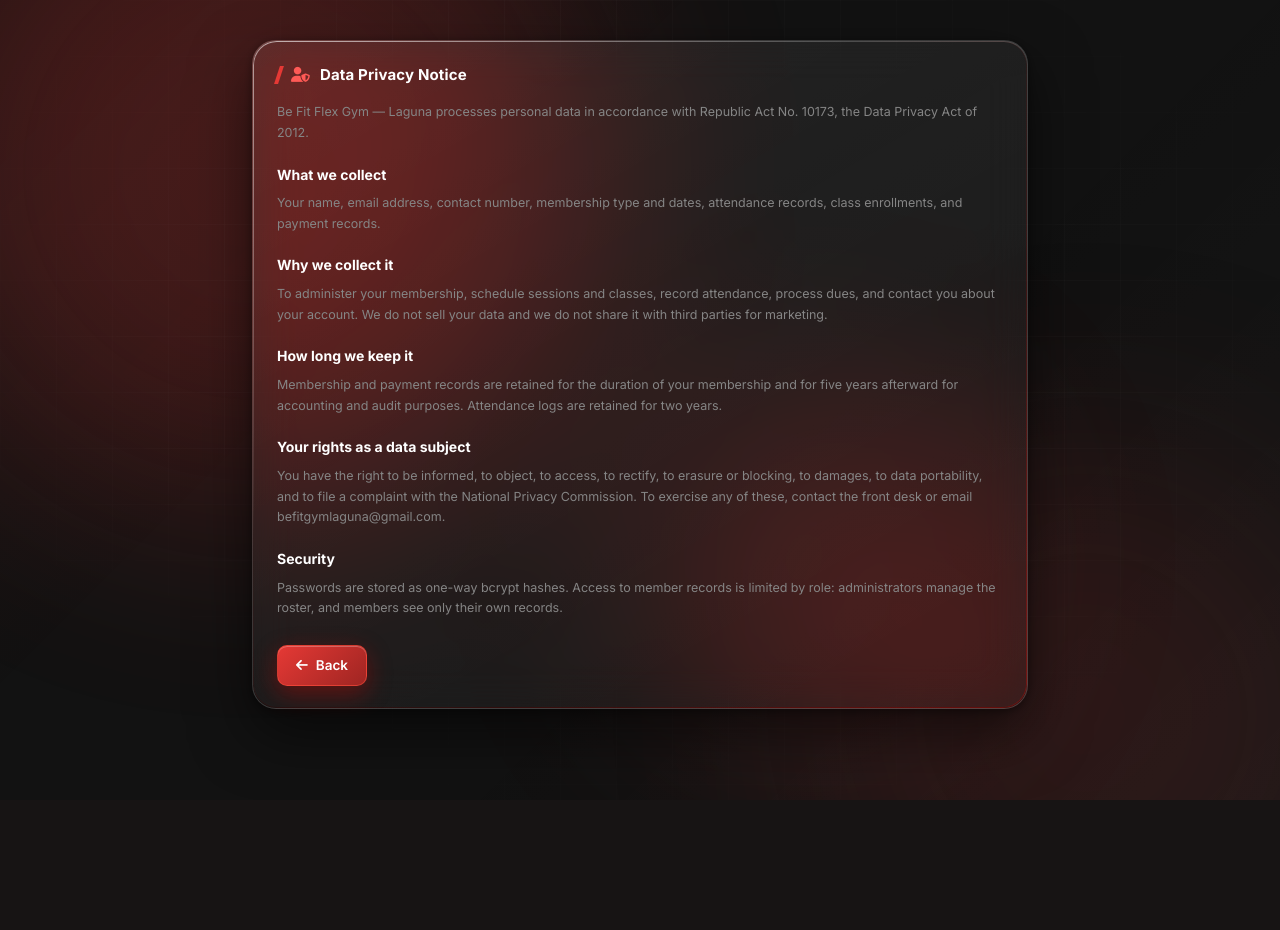
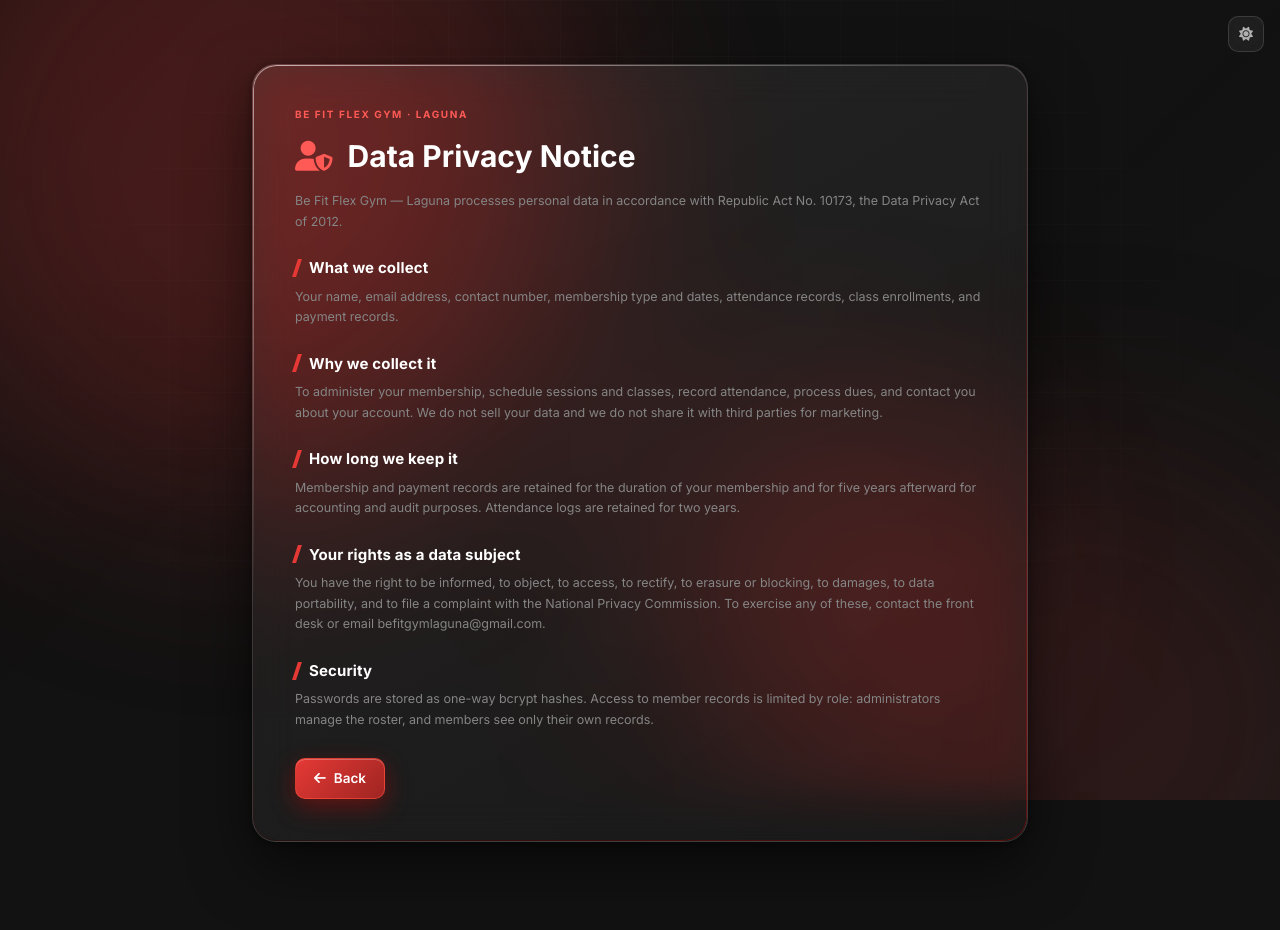
Before and after one commit to niethan188-byte/befitflex, a PHP site: page /privacy.php in a window 1280 px wide. Before the commit the page ends 800 px from the top, so only its background shows below. Run offline with PHP 8.4, Linux system fonts and the light colour scheme; some libraries are stand-ins or nearby versions.

Commit message:
Implement theme toggle functionality: add theme.js for light/dark mode switching, update UI elements across multiple pages, and enhance accessibility with theme control buttons.

```diff
--- a/assets/css/ui.css
+++ b/assets/css/ui.css
@@ -491,6 +491,15 @@ tr.picked { background: rgba(225,6,0,.08) !important; }
   padding: 6px 13px; border-radius: 999px; font-size: 12px;
   background: rgba(34,197,94,.12); border: 1px solid rgba(34,197,94,.3); color: #4ADE80;
 }
+[data-theme="light"] .kiosk-display { background: rgba(16,24,40,.045); }
+[data-theme="light"] .kiosk-inside .who { color: #15803D; }
+.kiosk-theme-toggle,
+.privacy-theme-toggle {
+  position: fixed;
+  z-index: 20;
+  top: max(16px, env(safe-area-inset-top));
+  right: max(16px, env(safe-area-inset-right));
+}
 
 /* ---------- member ID card ---------- */
 
@@ -512,6 +521,7 @@ tr.picked { background: rgba(225,6,0,.08) !important; }
 .idcard .mid { font: 600 13px/1 ui-monospace, Menlo, Consolas, monospace; letter-spacing: .18em; color: #FCA5A5; }
 .idcard .rowline { display: flex; justify-content: space-between; margin-top: 22px; font-size: 11px; color: #9BA1A9; position: relative; }
 .idcard .rowline b { display: block; color: #fff; font-size: 12.5px; margin-top: 2px; }
+.idcard .qr-unavailable { padding: 5px; color: #333; font-size: 11px; text-align: center; }
 .idcard-stage { display: grid; place-items: center; padding: 10px 0 4px; }
 .idcard-qr-frame {
   display: grid; place-items: center; width: 132px; height: 132px;
@@ -522,6 +532,45 @@ tr.picked { background: rgba(225,6,0,.08) !important; }
 .idcard-qr-frame .qr-load-error { color: #333; font-size: 11px; line-height: 1.35; padding: 5px; text-align: center; }
 .barcode { display: flex; gap: 1.5px; height: 44px; margin-top: 20px; align-items: flex-end; position: relative; }
 .barcode span { flex: 1; background: #fff; border-radius: 1px; }
+[data-theme="light"] .idcard {
+  background: linear-gradient(145deg, #FFFFFF, #F4F5F7 60%, #FDE8E7);
+  border-color: rgba(225,6,0,.32);
+  box-shadow: 0 18px 44px rgba(16,24,40,.14), inset 0 1px 0 rgba(255,255,255,.9);
+}
+[data-theme="light"] .idcard .brandline b,
+[data-theme="light"] .idcard .who,
+[data-theme="light"] .idcard .rowline b { color: #101828; }
+[data-theme="light"] .idcard .brandline span,
+[data-theme="light"] .idcard .mid { color: #9F2522; }
+[data-theme="light"] .idcard .rowline { color: #4B5563; }
+[data-theme="light"] .idcard .qr-unavailable { color: #4B5563; }
+
+/* ---------- standalone privacy notice ---------- */
+
+.privacy-wrap {
+  width: min(820px, 100%);
+  min-height: 100vh;
+  margin: 0 auto;
+  padding: 64px 22px 70px;
+}
+.privacy-panel { padding: clamp(24px, 5vw, 42px); }
+.privacy-panel h1 { margin-bottom: 12px; font-size: clamp(24px, 4vw, 30px); }
+.privacy-panel h1 i { margin-right: 8px; color: var(--red-hot); }
+.privacy-panel h2 { margin: 24px 0 7px; font-size: 15px; }
+.privacy-panel .note { line-height: 1.65; }
+.privacy-panel .privacy-intro { margin-bottom: 22px; }
+.privacy-eyebrow {
+  margin-bottom: 10px;
+  color: var(--red-hot);
+  font-size: 10px;
+  font-weight: 700;
+  letter-spacing: .16em;
+}
+.privacy-actions { margin-top: 28px; }
+
+@media (max-width: 480px) {
+  .privacy-wrap { padding: 60px 12px 30px; }
+}
 
 @media print {
   .idcard { box-shadow: none; break-inside: avoid; }
--- /dev/null
+++ b/assets/js/theme.js
@@ -0,0 +1,39 @@
+(function () {
+  'use strict';
+
+  function getTheme() {
+    try {
+      return localStorage.getItem('bff_theme') || 'dark';
+    } catch (error) {
+      return 'dark';
+    }
+  }
+
+  function applyTheme(theme) {
+    const selected = theme === 'light' ? 'light' : 'dark';
+    document.documentElement.dataset.theme = selected;
+    try {
+      localStorage.setItem('bff_theme', selected);
+    } catch (error) {
+      // The page still changes theme when browser storage is unavailable.
+    }
+    const meta = document.querySelector('meta[name="theme-color"]');
+    if (meta) meta.content = selected === 'light' ? '#F4F5F7' : '#121212';
+    updateThemeIcon();
+  }
+
+  function updateThemeIcon() {
+    const icon = document.getElementById('themeIcon');
+    if (icon) icon.className = document.documentElement.dataset.theme === 'light'
+      ? 'fa-solid fa-moon'
+      : 'fa-solid fa-sun';
+  }
+
+  applyTheme(getTheme());
+  if (document.readyState === 'loading') {
+    document.addEventListener('DOMContentLoaded', updateThemeIcon, { once: true });
+  }
+  window.toggleTheme = function () {
+    applyTheme(document.documentElement.dataset.theme === 'light' ? 'dark' : 'light');
+  };
+})();
--- a/member/id-card.php
+++ b/member/id-card.php
@@ -71,7 +71,7 @@ include __DIR__ . '/../includes/header.php';
             >
             <span class="qr-load-error" role="status" hidden>QR code could not be loaded. Refresh the page or show your member number at the front desk.</span>
           <?php else: ?>
-            <span style="font-size:11px;color:#333;text-align:center">QR available with an active paid membership or an upcoming paid day pass</span>
+            <span class="qr-unavailable">QR available with an active paid membership or an upcoming paid day pass</span>
           <?php endif; ?>
         </div>
       </div>
--- a/privacy.php
+++ b/privacy.php
@@ -7,53 +7,60 @@ $u = current_user();
 <head>
 <meta charset="UTF-8">
 <meta name="viewport" content="width=device-width, initial-scale=1">
+<meta name="theme-color" content="#121212">
 <title>Data Privacy Notice · <?= APP_NAME ?></title>
+<script src="assets/js/theme.js?v=<?= filemtime(__DIR__ . '/assets/js/theme.js') ?>"></script>
 <link rel="stylesheet" href="assets/css/glass.css">
+<link rel="stylesheet" href="assets/css/ui.css?v=<?= filemtime(__DIR__ . '/assets/css/ui.css') ?>">
 <link rel="stylesheet" href="https://cdnjs.cloudflare.com/ajax/libs/font-awesome/6.5.1/css/all.min.css">
 <link href="https://fonts.googleapis.com/css2?family=Inter:wght@400;500;600;700&display=swap" rel="stylesheet">
 </head>
-<body>
+<body class="privacy-page">
 <div class="field"><div class="blob a"></div><div class="blob b"></div><div class="blob c"></div></div>
+<button class="icon-btn privacy-theme-toggle" type="button" onclick="toggleTheme()" aria-label="Toggle theme" title="Toggle light or dark theme">
+  <i id="themeIcon" class="fa-solid fa-sun" aria-hidden="true"></i>
+</button>
 
-<div style="max-width:820px;margin:0 auto;padding:40px 22px 70px">
-  <div class="panel glass">
-    <h2><i class="fa-solid fa-user-shield"></i> Data Privacy Notice</h2>
-    <p class="note" style="margin-bottom:18px">
+<main class="privacy-wrap">
+  <article class="panel glass privacy-panel">
+    <p class="privacy-eyebrow">BE FIT FLEX GYM · LAGUNA</p>
+    <h1><i class="fa-solid fa-user-shield"></i> Data Privacy Notice</h1>
+    <p class="note privacy-intro">
       Be Fit Flex Gym — Laguna processes personal data in accordance with
       Republic Act No. 10173, the Data Privacy Act of 2012.
     </p>
 
-    <h3 style="font-size:14px;margin:20px 0 8px">What we collect</h3>
+    <h2>What we collect</h2>
     <p class="note">Your name, email address, contact number, membership type and dates,
     attendance records, class enrollments, and payment records.</p>
 
-    <h3 style="font-size:14px;margin:20px 0 8px">Why we collect it</h3>
+    <h2>Why we collect it</h2>
     <p class="note">To administer your membership, schedule sessions and classes,
     record attendance, process dues, and contact you about your account. We do not
     sell your data and we do not share it with third parties for marketing.</p>
 
-    <h3 style="font-size:14px;margin:20px 0 8px">How long we keep it</h3>
+    <h2>How long we keep it</h2>
     <p class="note">Membership and payment records are retained for the duration of
     your membership and for five years afterward for accounting and audit purposes.
     Attendance logs are retained for two years.</p>
 
-    <h3 style="font-size:14px;margin:20px 0 8px">Your rights as a data subject</h3>
+    <h2>Your rights as a data subject</h2>
     <p class="note">You have the right to be informed, to object, to access, to
     rectify, to erasure or blocking, to damages, to data portability, and to file a
     complaint with the National Privacy Commission. To exercise any of these,
     contact the front desk or email <?= APP_EMAIL ?>.</p>
 
-    <h3 style="font-size:14px;margin:20px 0 8px">Security</h3>
+    <h2>Security</h2>
     <p class="note">Passwords are stored as one-way bcrypt hashes. Access to member
     records is limited by role: administrators manage the roster, and members see only their own records.</p>
 
-    <p style="margin-top:26px">
+    <div class="privacy-actions">
       <a class="btn red" href="<?= $u ? home_for($u['type']) : 'index.php' ?>">
         <i class="fa-solid fa-arrow-left"></i> Back
       </a>
-    </p>
-  </div>
-</div>
-<script src="assets/js/app.js"></script>
+    </div>
+  </article>
+</main>
+<script src="assets/js/ui.js"></script>
 </body>
 </html>
```
Also changed, not shown: admin/qr-attendance.php (+6 -2 lines), assets/css/login.css (+41 -30 lines), docs/ui-ux.md (+3 -0 lines), index.php (+7 -1 lines), kiosk.php (+6 -2 lines), register.php (+7 -1 lines).
